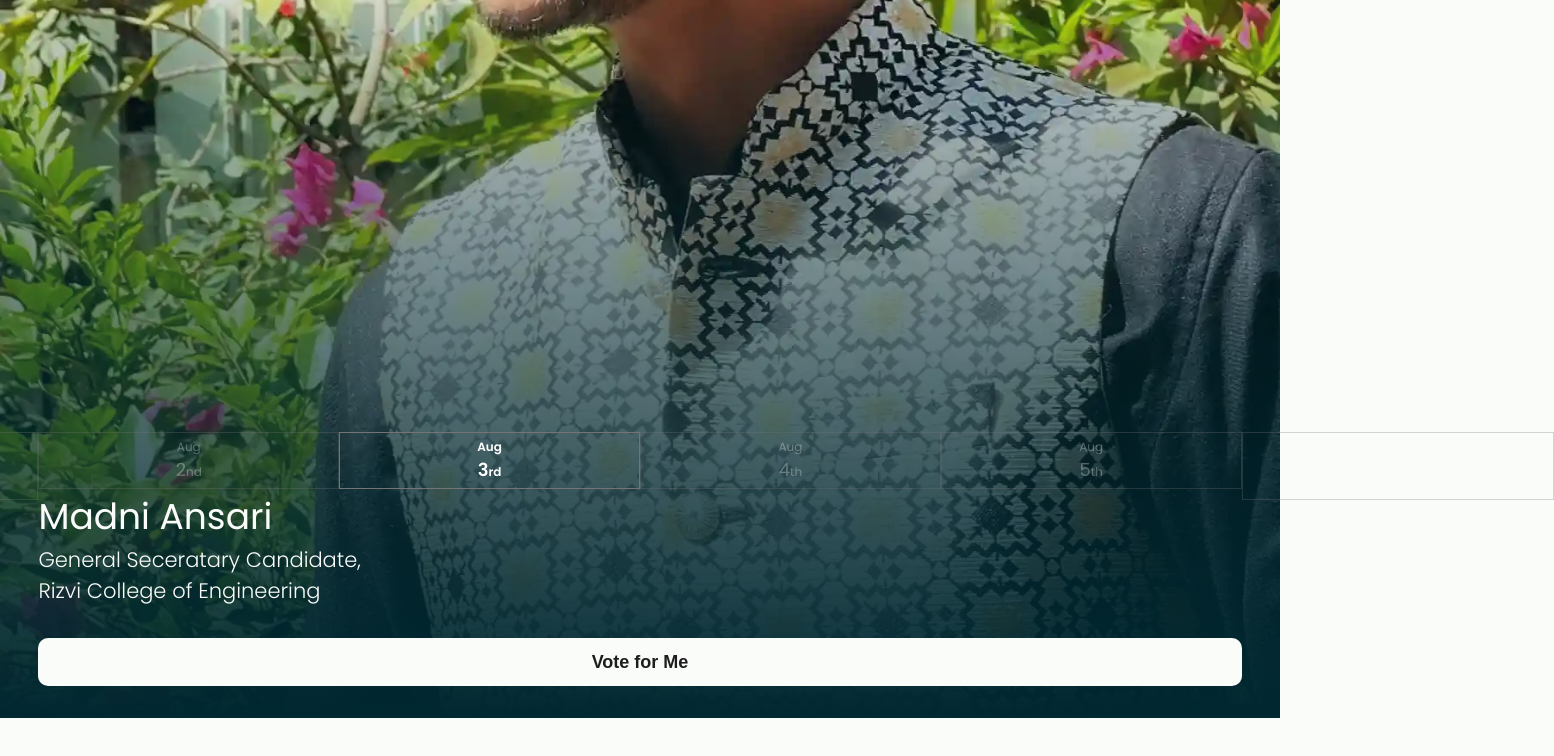
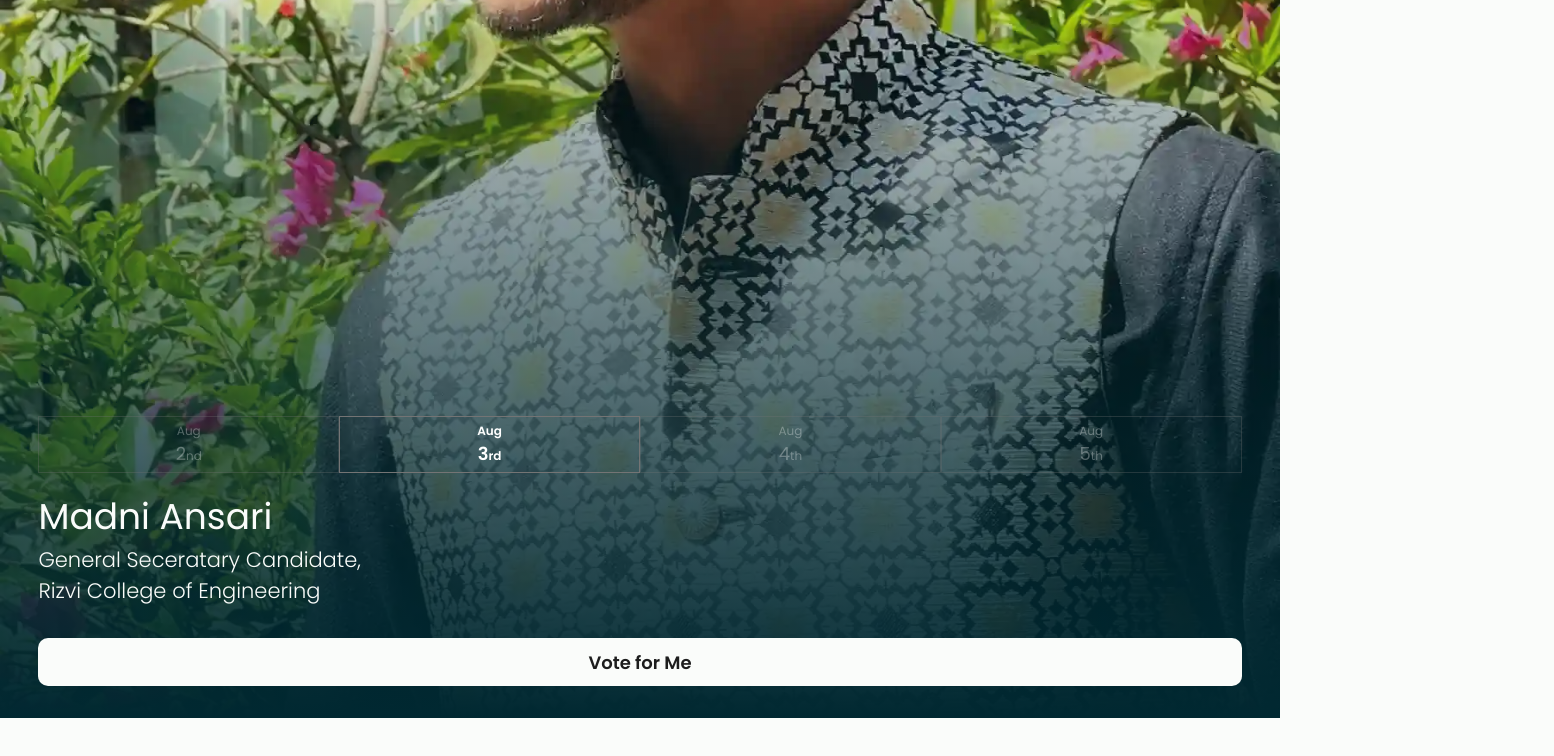
Before and after one commit to ariibansari/gs-election-promotion-website-madni-ansari, a React (Create React App) app: page / in a window 1280 px wide. Shown: the part 82-838 px from the top of the page, 1554 px wide, since content can reach past the window. Built offline with nearby package versions, Linux system fonts and the light colour scheme.

Commit message:
whatsapp cta

```diff
--- a/src/pages/Home.js
+++ b/src/pages/Home.js
@@ -41,7 +41,7 @@ const Home = () => {
                             <br />
                             Rizvi College of Engineering
                         </h2>
-                        <button className='button button-cta'>Vote for Me</button>
+                        <a className='button button-cta' href="https://wa.me/+918104764605?text=I'm%20impressed%20by%20your%20qualifications%20and%20vision%20for%20our%20college.%20You%20have%20my%20vote%20for%20General%20Secretary,%20count%20me%20in.%20Best%20of%20luck!">Vote for Me</a>
                     </div>
                 </div>
                 <div className='hero-overlay'></div>
--- a/src/styles/home.css
+++ b/src/styles/home.css
@@ -26,10 +26,15 @@
 
 .button-cta {
     color: var(--color-2);
-    width: 100%;
+    width: 100% !important;
     height: 3rem;
+    padding: 0;
     font-weight: 600;
     background-color: var(--color-1);
+    display: flex;
+    align-items: center;
+    justify-content: center;
+    text-decoration: none;
 }
 
 .button-cta:hover {
@@ -49,6 +54,7 @@
 
 .calender-container {
     width: 100%;
+    overflow: hidden;
 }
 
 .calender {
@@ -56,6 +62,7 @@
     display: flex;
     justify-content: space-between;
     position: relative;
+    margin-bottom: 1rem;
 }
 
 .calender::before {
@@ -67,7 +74,6 @@
     right: 100%;
     top: 0px;
     opacity: 0.3;
-    padding: 5px;
 }
 
 .calender::after {
@@ -79,7 +85,6 @@
     left: 100%;
     top: 0px;
     opacity: 0.3;
-    padding: 5px;
 }
 
 
```
